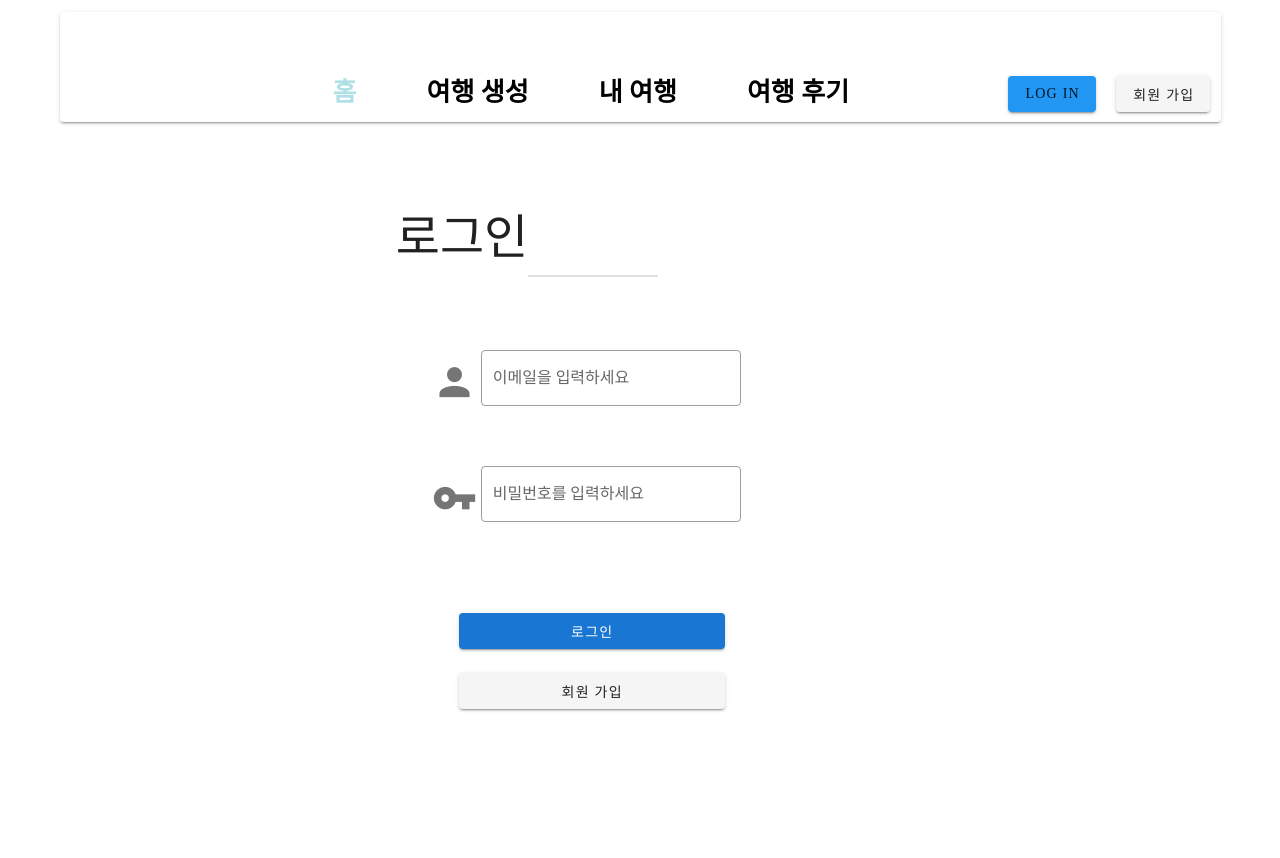
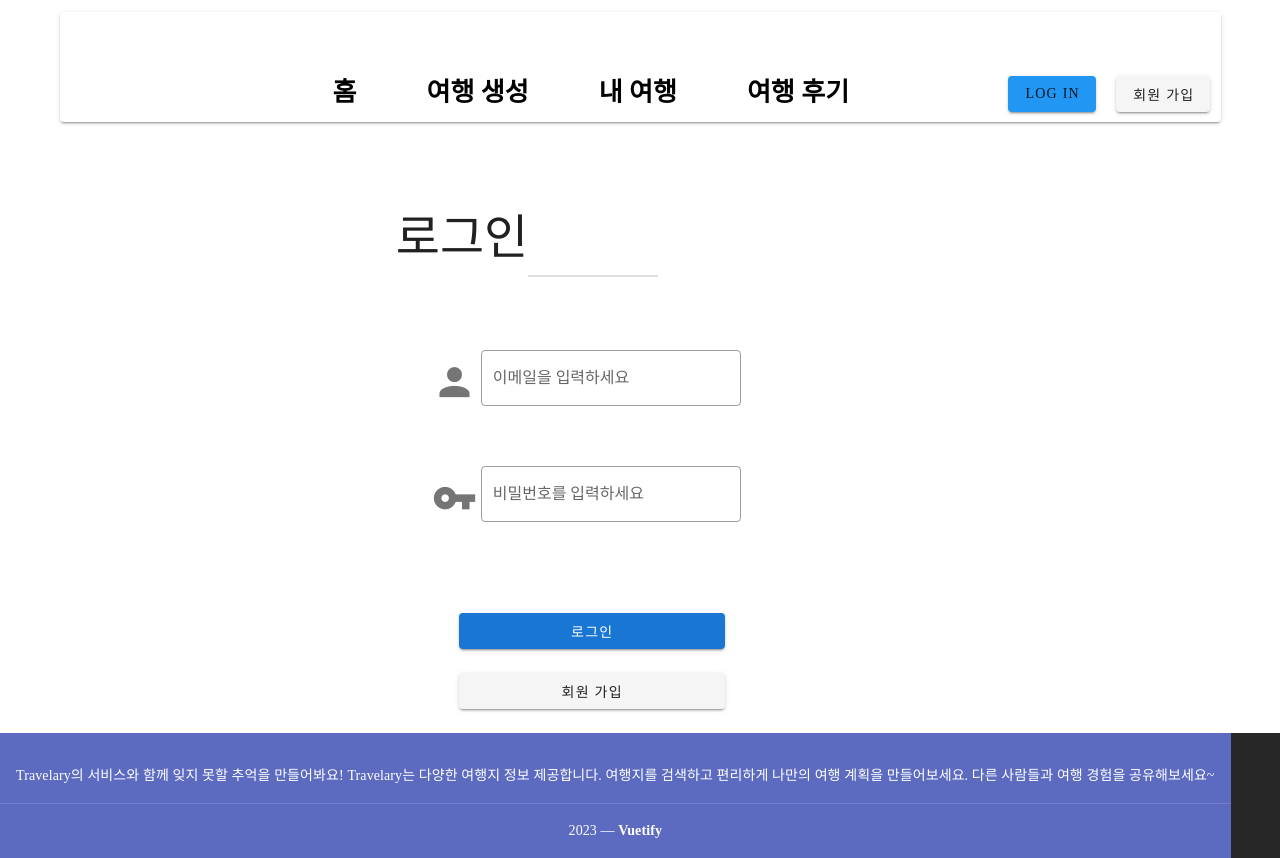
Before and after one commit to EnjoytripDS/Travelary_Frontend, a Vue app: page /users/login in a window 1280 px wide. Before the commit the page ends 800 px from the top, so only its background shows below. Built offline with nearby package versions, Linux system fonts and the light colour scheme; a web font is replaced by a local one.

Commit message:
Feat: home, footer guide line

```diff
--- a/src/App.vue
+++ b/src/App.vue
@@ -1,17 +1,19 @@
 <template>
   <v-app id="travelary">
-    <the-header />
+    <TheHeader />
     <v-main>
       <router-view />
     </v-main>
+    <TheFooter />
   </v-app>
 </template>
 
 <script>
 import TheHeader from "@/components/common/TheHeader.vue";
+import TheFooter from "./components/common/TheFooter.vue";
 
 export default {
-  components: { TheHeader },
+  components: { TheHeader, TheFooter },
   name: "App",
   data: () => ({}),
 };
--- /dev/null
+++ b/src/components/common/TheFooter.vue
@@ -0,0 +1,24 @@
+<template>
+  <v-footer dark padless>
+    <v-card flat tile class="indigo lighten-1 white--text text-center">
+      <v-card-text> </v-card-text>
+
+      <v-card-text class="white--text pt-0">
+        Travelary의 서비스와 함께 잊지 못할 추억을 만들어봐요! Travelary는 다양한 여행지 정보 제공합니다. 여행지를 검색하고 편리하게 나만의 여행 계획을
+        만들어보세요. 다른 사람들과 여행 경험을 공유해보세요~
+      </v-card-text>
+
+      <v-divider></v-divider>
+
+      <v-card-text class="white--text"> {{ new Date().getFullYear() }} — <strong>Vuetify</strong> </v-card-text>
+    </v-card>
+  </v-footer>
+</template>
+
+<script>
+export default {
+  name: "TheFooter",
+};
+</script>
+
+<style></style>
--- a/src/views/AppHome.vue
+++ b/src/views/AppHome.vue
@@ -3,14 +3,32 @@
     <v-row>
       <v-col>
         <v-carousel cycle hide-delimiter-background show-arrows-on-hover>
-          <v-carousel-item
-            v-for="(item, index) in items"
-            :key="index"
-            :src="item.src"
-          ></v-carousel-item>
+          <v-carousel-item v-for="(item, index) in items" :key="index" :src="item.src"></v-carousel-item>
         </v-carousel>
       </v-col>
     </v-row>
+    <div style="height: 200px"></div>
+    <router-link :to="{ name: 'qnaboard' }" class="link"> 여행 후기 </router-link>
+    <div style="height: 10px"></div>
+    <template>
+      <v-row>
+        <v-col v-for="n in 9" :key="n" class="d-flex child-flex" cols="4">
+          <v-img
+            :src="`https://picsum.photos/500/300?image=${n * 5 + 10}`"
+            :lazy-src="`https://picsum.photos/10/6?image=${n * 5 + 10}`"
+            aspect-ratio="1"
+            class="grey lighten-2"
+          >
+            <template v-slot:placeholder>
+              <v-row class="fill-height ma-0" align="center" justify="center">
+                <v-progress-circular indeterminate color="grey lighten-5"></v-progress-circular>
+              </v-row>
+            </template>
+          </v-img>
+        </v-col>
+      </v-row>
+      <div style="height: 200px"></div>
+    </template>
   </v-container>
 </template>
 <!-- <v-col cols="5">
@@ -51,4 +69,12 @@ export default {
 };
 </script>
 
-<style scoped></style>
+<style>
+.link {
+  text-decoration: none;
+  color: black !important; /* Set font color to black */
+  font-weight: bold; /* Set font weight to bold */
+  font-size: 26px; /* Increase font size */
+  margin-inline: 35px;
+}
+</style>
```
Also changed, not shown: src/components/common/HeaderNav2.vue (deleted, +0 -38 lines), src/components/common/Footer.vue (deleted).
